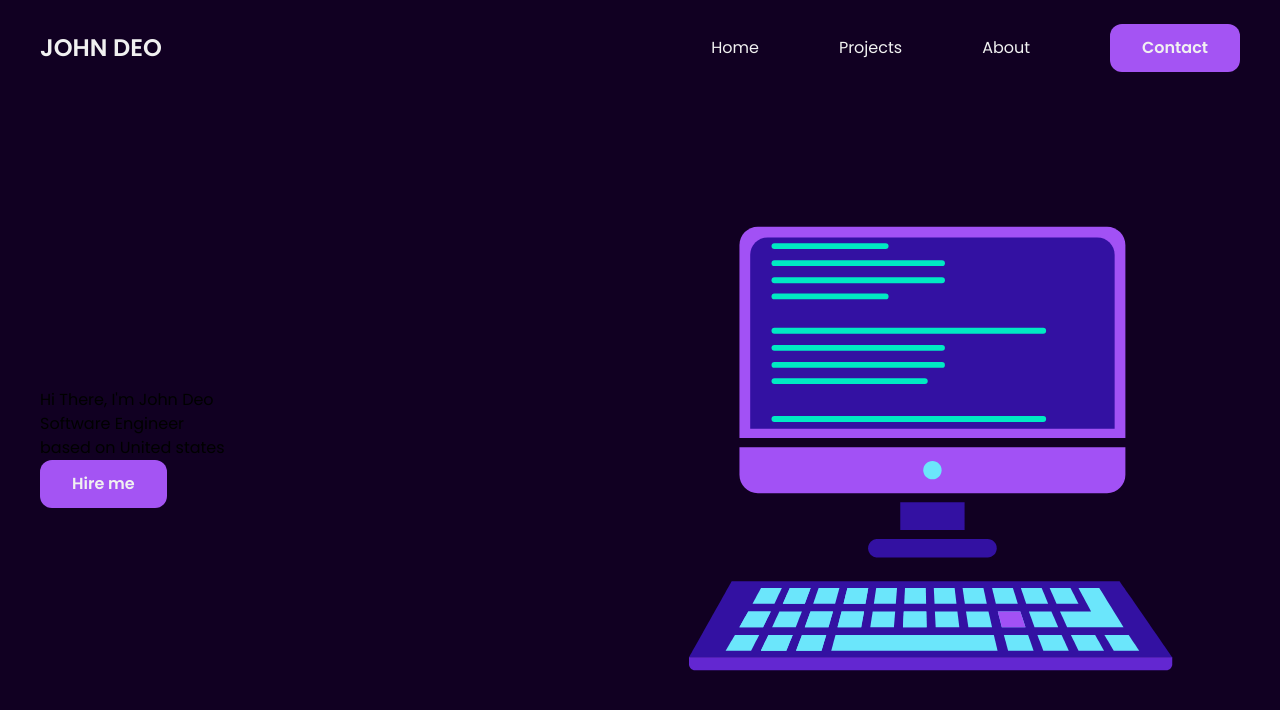
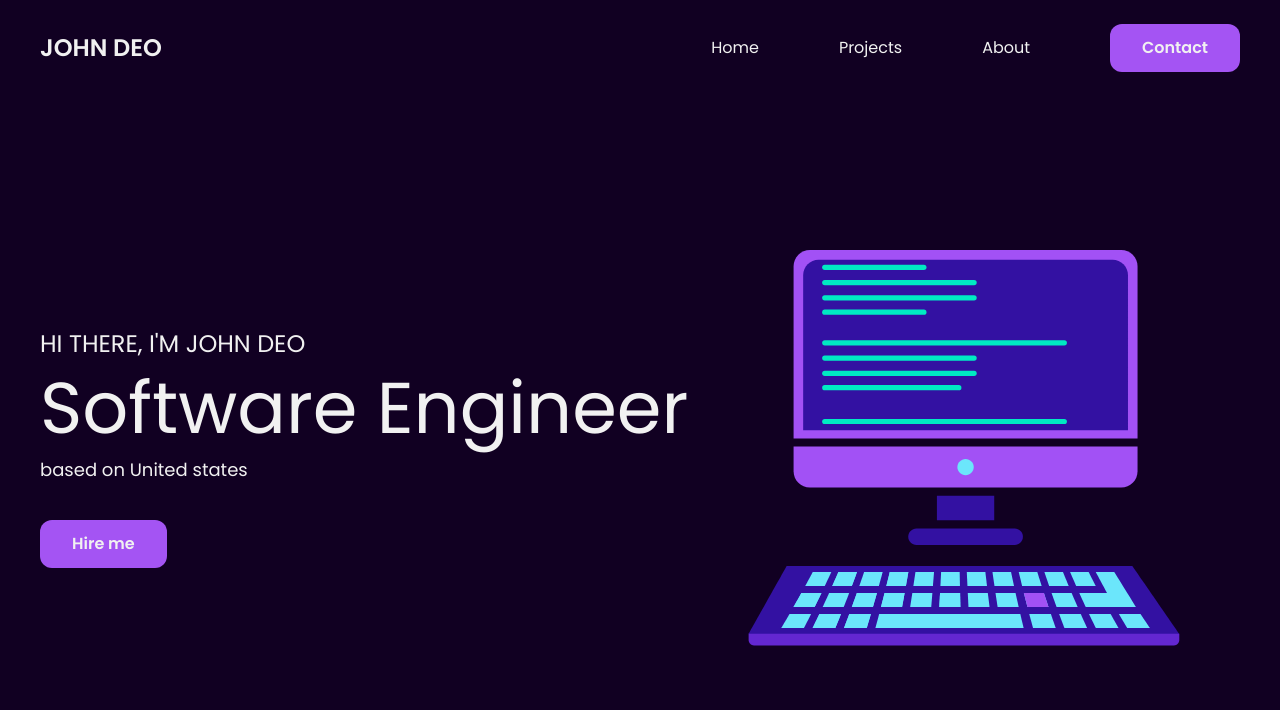
Before and after one commit to khizerkhan32/new-bilal-2, a React (Vite) app: page / in a window 1280 px wide. Shown: the top 710 px of the page. Built offline with nearby package versions, Linux system fonts and the light colour scheme.

Commit message:
2nd commit

```diff
--- a/src/components/Hero.jsx
+++ b/src/components/Hero.jsx
@@ -11,13 +11,17 @@ const Hero = () => {
       <Header />
       <div className="h-screen w-full">
         <Container className="pt-24 flex flex-col-reverse md:flex-row justify-around md:justify-between items-center">
-          <div className="">
-            <h2>Hi There, I'm John Deo</h2>
-            <h1>Software Engineer</h1>
-            <p>based on United states</p>
-            <Button>Hire me</Button>
+          <div className="flex flex-col justify-between text-primary-500 text-center md:items-start gap-3 md:text-left">
+            <h2 className="text-2xl uppercase">Hi There, I'm John Deo</h2>
+            <h1 className="text-5xl md:text-7xl lg:whitespace-nowrap">
+              Software Engineer
+            </h1>
+            <p className="text-lg mb-6">based on United states</p>
+            <div>
+              <Button>Hire me</Button>
+            </div>
           </div>
-          <div className="">
+          <div className="w-[50vh] md:w-fit">
             <Lottie
               style={{ width: '100%', height: '100%' }}
               animationData={AnimationData}
```
